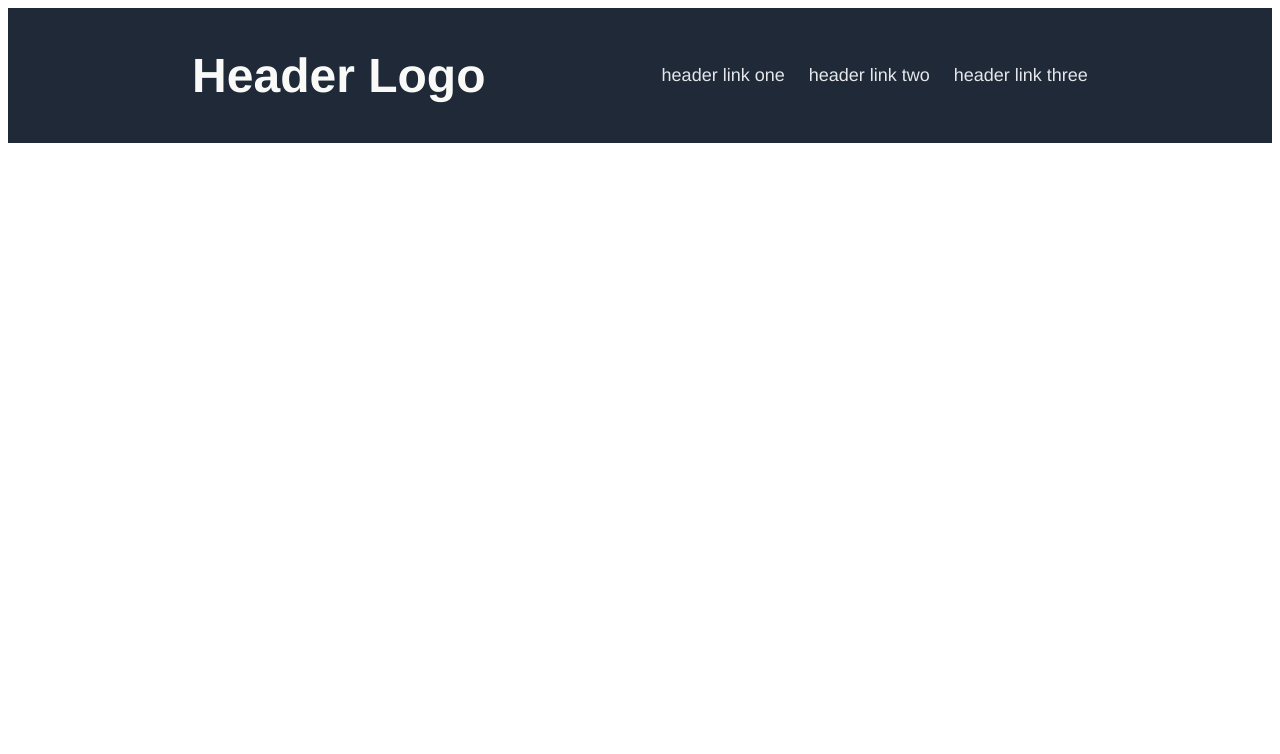
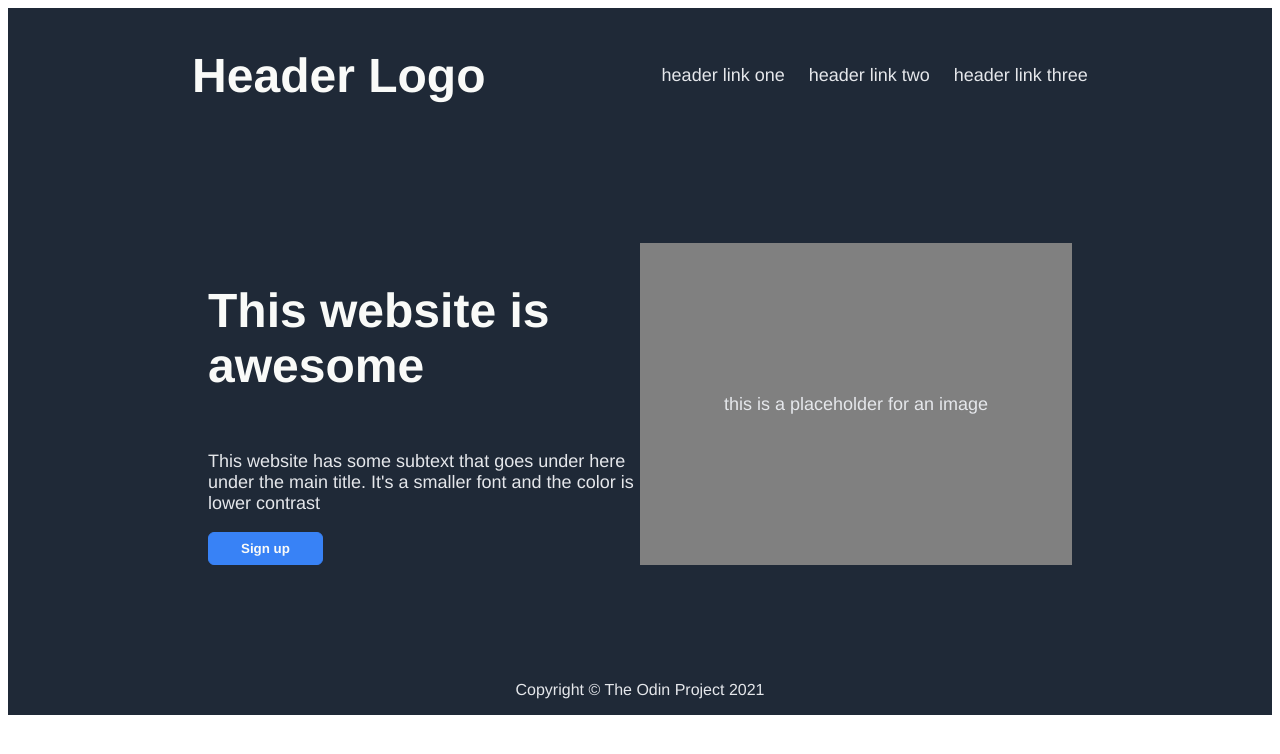
Before and after one commit to Npuertol/odin-landing-page, a plain HTML site: page index.html in a window 1280 px wide. Drawn offline with Linux system fonts and the light colour scheme.

Commit message:
Start container-one and finish footer
Container-one structured with flex row consisting of:
- flex column body (left)
- image placeholder (right)

Some thing to consider changing include:
- container-one padding
- flex column body alignment (closer gaps)
- bigger "Sign up" button

```diff
--- a/index.html
+++ b/index.html
@@ -7,6 +7,7 @@
         <link rel="stylesheet" href="./styles.css">
     </head>
     <body>
+        <div class="parent">
             <div class="header">
                 <div class="logo">
                     <h1>Header Logo</h1>
@@ -19,6 +20,30 @@
                     </ul>
                 </div>
             </div>
+            <div class="container-one">
+                <div class="body">
+                    <h2 class="hero-main">This website is awesome</h2>
+                    <p class="hero-secondary">This website has some subtext that goes under here under the main title. It's a smaller font and the color is lower contrast</p>
+                    <button class="sign-up">Sign up</button>
+                </div>
+                <div class="placeholder">
+                    <p>this is a placeholder for an image</p>
+                </div>
+
+            </div>
+            <div class="container-two">
+
+            </div>
+            <div class="container-three">
+
+            </div>
+            <div class="container-four">
+
+            </div>
+            <div class="footer">
+                <p>Copyright &copy The Odin Project 2021</p>
+            </div>
+        </div>
 
     </body>
 </html>
--- a/styles.css
+++ b/styles.css
@@ -1,6 +1,11 @@
 
 * {
     font-family: 'Helvetica', sans-serif;
+}
+
+.parent {
+    display: flex;
+    flex-direction: column;
 }
 
 .header {
@@ -17,8 +22,11 @@
     color: #F9FAF8;
 }
 
-.links {
+.links,
+.hero-secondary,
+.placeholder {
     font-size: 18px;
+    color: #E5E7EB;
 }
 
 ul {
@@ -33,3 +41,47 @@ a {
     text-decoration: none;
     color: #E5E7EB;
 }
+
+.container-one {
+    display: flex;
+    background-color: #1f2937;
+    padding: 100px 200px;
+}
+
+.body {
+    flex:1;
+    display: flex;
+    flex-direction: column;
+}
+
+.placeholder {
+    background-color: grey;
+    flex:1;
+    display: flex;
+    justify-content: center;
+    align-items: center;
+}
+
+.hero-main {
+    font-size:48px;
+    font-weight: 800;
+    color:#F9FAF8
+}
+
+.sign-up {
+    background-color: #3882f6;
+    border: 1px solid #3882f6;
+    color:#F9FAF8;
+    font-weight: 600;
+    border-radius: 6px;
+    padding: 8px 32px;
+    align-self: flex-start;
+}
+
+.footer {
+    background-color: #1f2937;
+    color: #E5E7EB;
+    display: flex;
+    justify-content: center;
+    align-items: center;
+}
```
Lines whose indentation alone changed are shown as unchanged.
